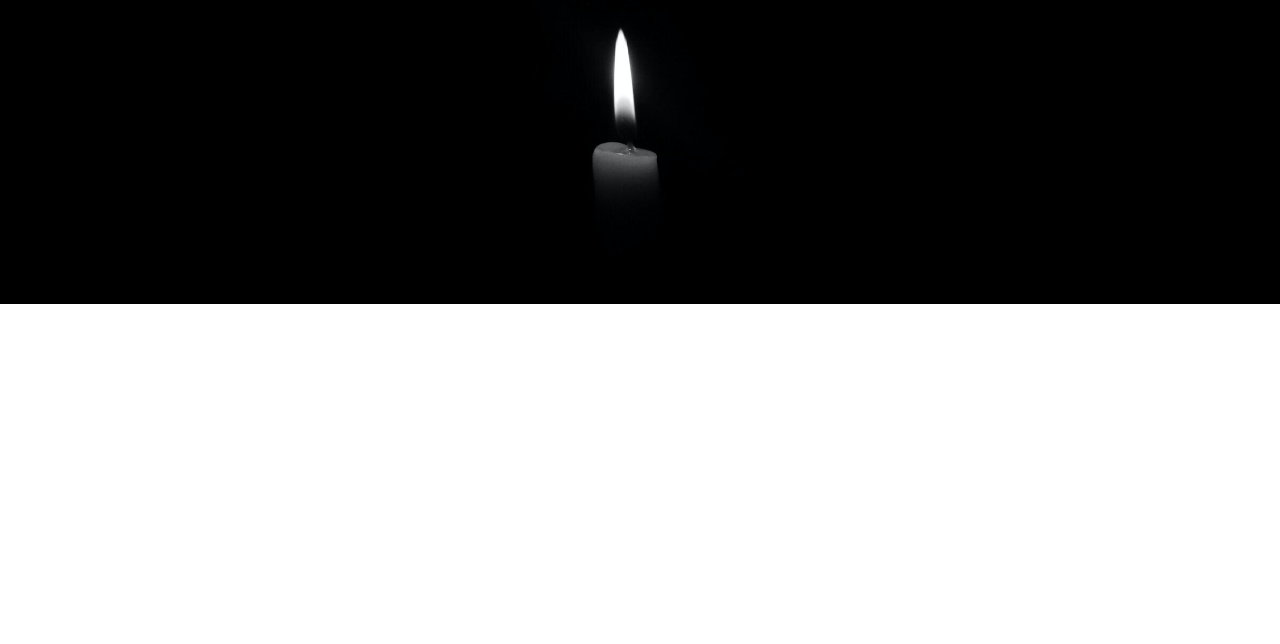
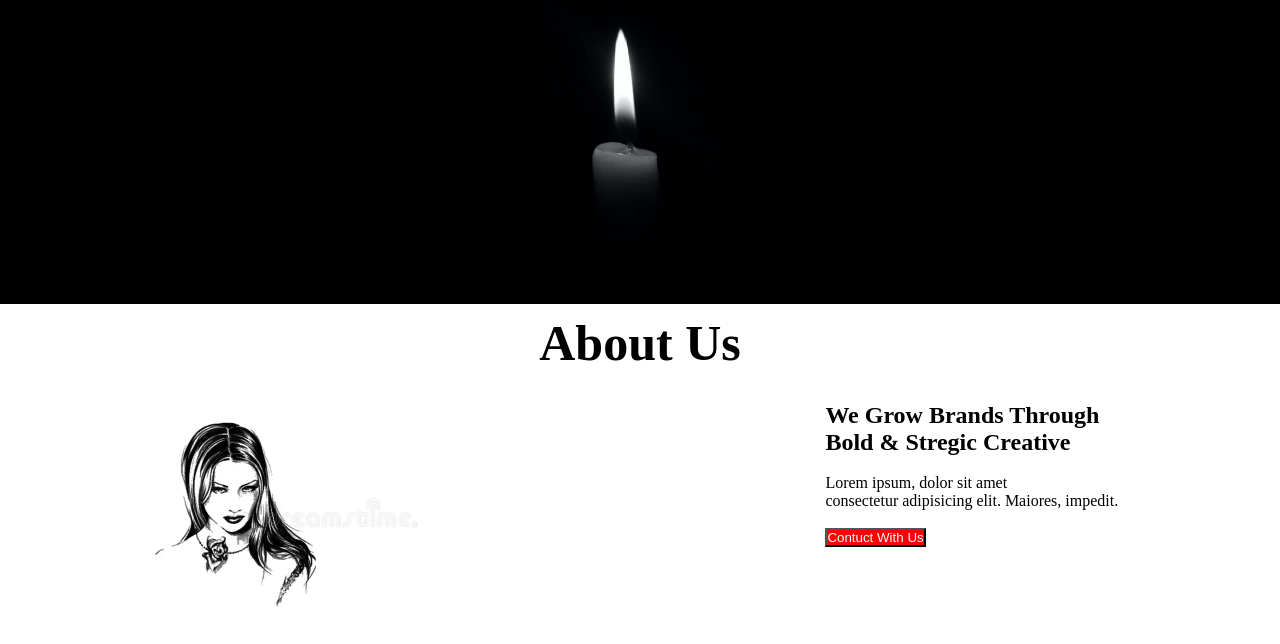
Before and after one commit to PriyoGhosh02/Digital--product, a plain HTML site: page index.html in a window 1280 px wide. Shown: the part 566-1210 px from the top of the page. Before the commit the page ends 870 px from the top, so only its background shows below. Drawn offline with Linux system fonts and the light colour scheme.

Commit message:
work at section about us

```diff
--- a/index.html
+++ b/index.html
@@ -38,6 +38,26 @@
     </div>
 </section>
 
+
+<!-- about us -->
+<section>
+<h1 class="h">About Us</h1>
+<div class="about_container">
+    <div class="about_pic">
+         <img class="pic" src="pic/skatch.webp" alt="">
+    </div>
+
+   <div class="text">
+    <h2>We Grow Brands Through <br> Bold & Stregic Creative  </h2><br>
+    <p>Lorem ipsum, dolor sit amet <br> consectetur adipisicing elit. Maiores, impedit.</p> <br>
+    <button class="btn">Contuct With Us</button>
+   </div>
+
+</div>
+
+</section>
+
+
 </main>
 <footer>
 
--- a/style.css
+++ b/style.css
@@ -61,6 +61,7 @@ width: 250px;
 }
 .btn{
     padding: 10px,20px;
+
     background-color: red;
     color: aliceblue;
     cursor: pointer;
@@ -69,3 +70,22 @@ width: 250px;
 background-color: chartreuse;
 color: black;
 }
+.pic{
+    width: 400px;
+    /* padding: 10px; */
+}
+.h{
+text-align: center;
+font-size: 50px;
+padding-top: 10px;
+}
+.about_container{
+    display: flex;
+    justify-content: space-around;
+    padding: 10px;
+}
+
+
+.text{
+    padding: 20px;
+}
```
Also changed, not shown: pic/skatch.webp (added).
